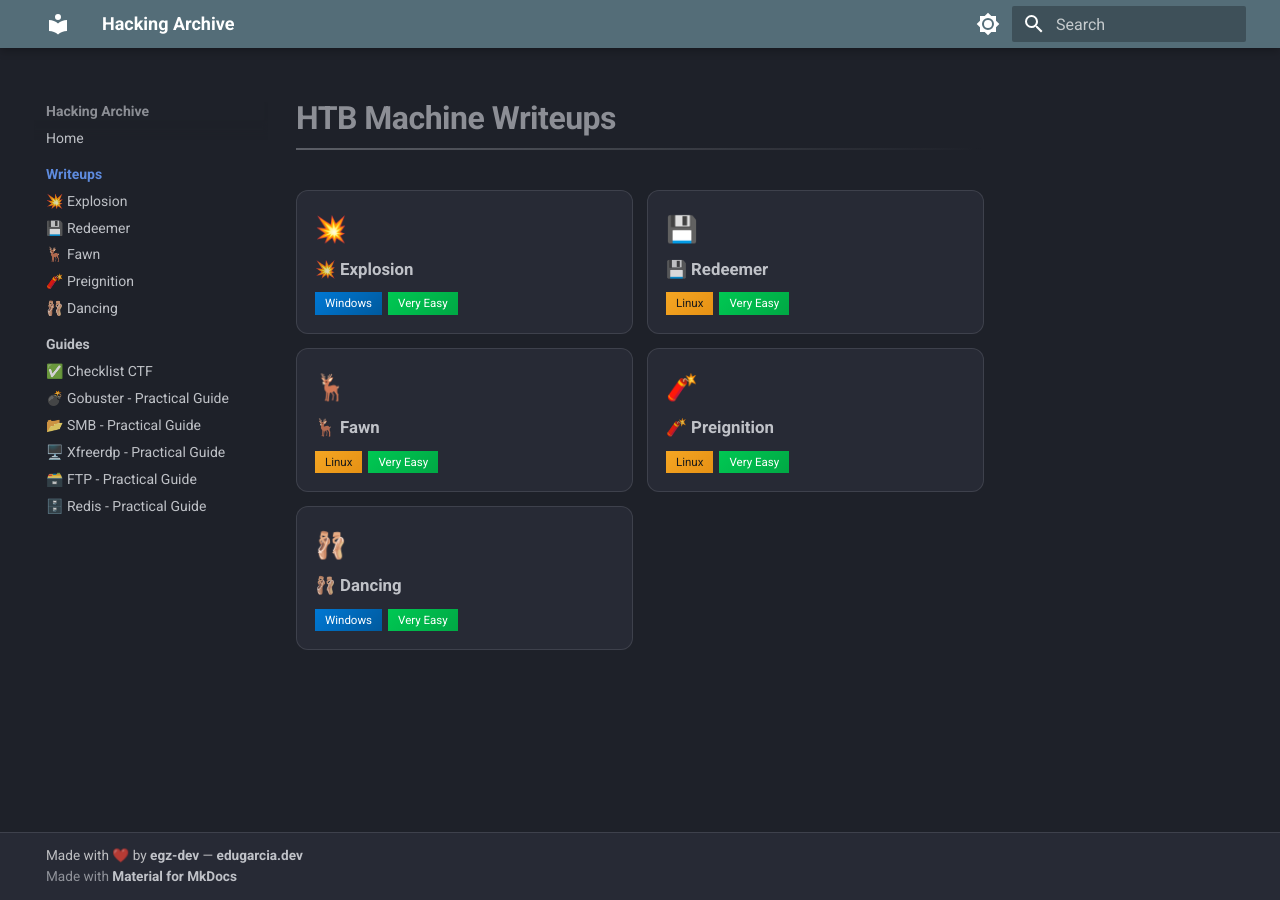
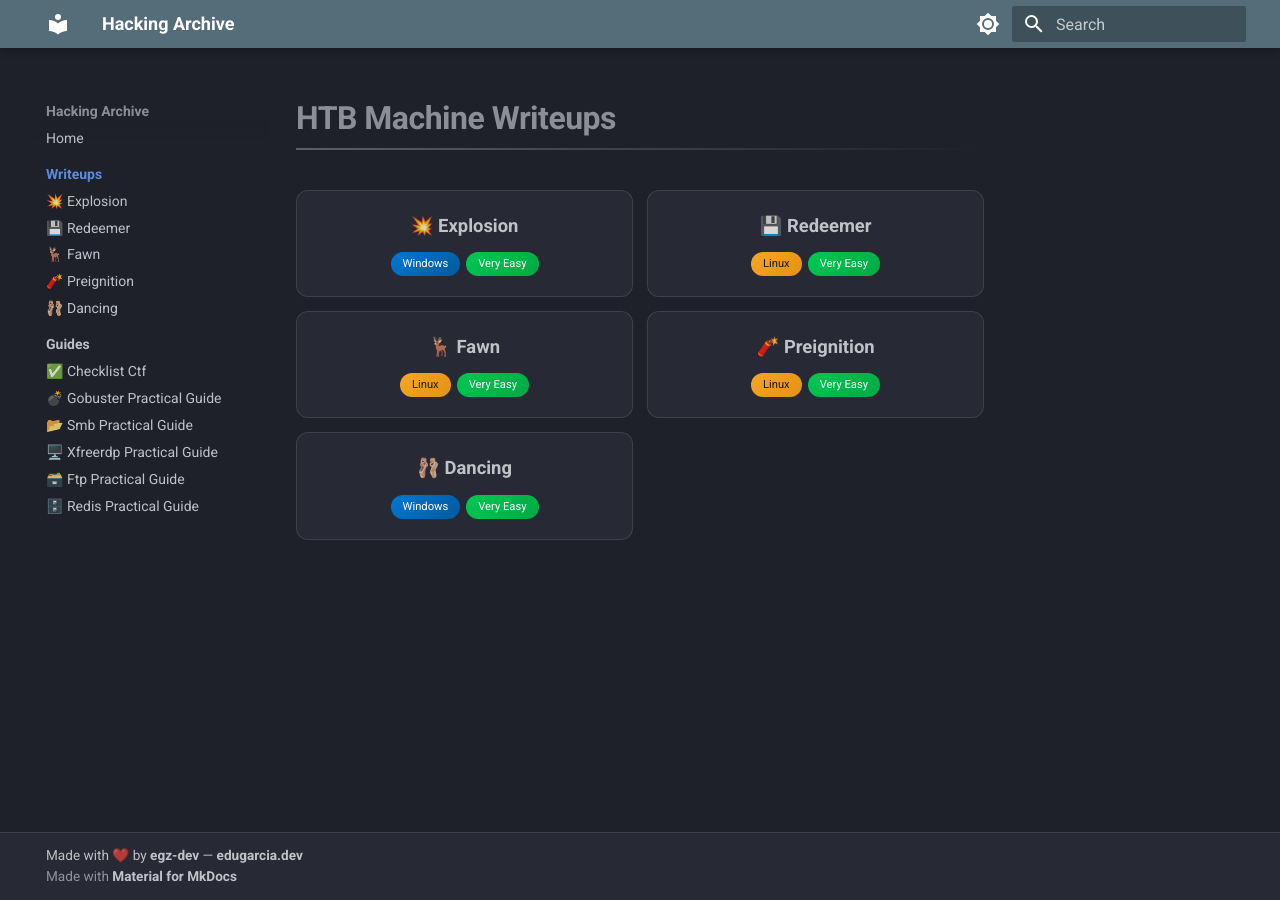
Before and after one commit to egz-dev/hacking-archive, an MkDocs documentation site: the page built from docs/writeups/index.md, in a window 1280 px wide. Built offline with MkDocs 1.6.1 and Material for MkDocs 9.7.7, drawn with Linux system fonts in a browser that asks for light colours.

Commit message:
Single-title index cards + more rounded badges (24px)

```diff
--- a/docs/stylesheets/extra.css
+++ b/docs/stylesheets/extra.css
@@ -343,7 +343,9 @@
 .machine-card {
   display: flex;
   flex-direction: column;
-  padding: 18px;
+  align-items: center;
+  text-align: center;
+  padding: 20px 18px;
   border-radius: 12px;
   border: 1px solid var(--md-default-fg-color--lightest);
   background: var(--md-code-bg-color);
@@ -357,14 +359,9 @@
   border-color: var(--md-accent-fg-color);
 }
 
-.machine-card .card-icon {
-  font-size: 1.6em;
-  margin-bottom: 6px;
-}
-
 .machine-card .card-title {
   font-weight: 700;
-  font-size: 1.05em;
+  font-size: 1.15em;
   color: var(--md-typeset-color);
 }
 
@@ -372,12 +369,14 @@
   display: flex;
   gap: 6px;
   flex-wrap: wrap;
-  margin-top: 10px;
+  margin-top: 12px;
+  justify-content: center;
 }
 
 .machine-card .card-meta .prop-badge {
-  font-size: 0.72em;
-  padding: 2px 10px;
+  font-size: 0.7em;
+  padding: 3px 12px;
+  border-radius: 24px;
 }
 
 /* ========== SCREENSHOTS / IMAGES ========== */
--- a/docs/writeups/index.md
+++ b/docs/writeups/index.md
@@ -2,27 +2,22 @@
 
 <div class="machine-grid">
 <a class="machine-card" href="💥 Explosion.md">
-  <span class="card-icon">💥</span>
   <span class="card-title">💥 Explosion</span>
   <span class="card-meta"> <span class="prop-badge windows">Windows</span> <span class="prop-badge very-easy">Very Easy</span></span>
 </a>
 <a class="machine-card" href="💾 Redeemer.md">
-  <span class="card-icon">💾</span>
   <span class="card-title">💾 Redeemer</span>
   <span class="card-meta"> <span class="prop-badge linux">Linux</span> <span class="prop-badge very-easy">Very Easy</span></span>
 </a>
 <a class="machine-card" href="🦌 Fawn.md">
-  <span class="card-icon">🦌</span>
   <span class="card-title">🦌 Fawn</span>
   <span class="card-meta"> <span class="prop-badge linux">Linux</span> <span class="prop-badge very-easy">Very Easy</span></span>
 </a>
 <a class="machine-card" href="🧨 Preignition.md">
-  <span class="card-icon">🧨</span>
   <span class="card-title">🧨 Preignition</span>
   <span class="card-meta"> <span class="prop-badge linux">Linux</span> <span class="prop-badge very-easy">Very Easy</span></span>
 </a>
 <a class="machine-card" href="🩰 Dancing.md">
-  <span class="card-icon">🩰</span>
   <span class="card-title">🩰 Dancing</span>
   <span class="card-meta"> <span class="prop-badge windows">Windows</span> <span class="prop-badge very-easy">Very Easy</span></span>
 </a>
--- a/mkdocs.yml
+++ b/mkdocs.yml
@@ -63,10 +63,10 @@
       - 🩰 Dancing: writeups/🩰 Dancing.md
   - Guides:
       - guides/index.md
-      - ✅ Checklist CTF: guides/✅ Checklist CTF.md
-      - 💣 Gobuster - Practical Guide: guides/💣 Gobuster - Practical Guide.md
-      - 📂 SMB - Practical Guide: guides/📂 SMB - Practical Guide.md
-      - 🖥️ Xfreerdp - Practical Guide: guides/🖥️ xfreerdp - Practical Guide.md
-      - 🗃️ FTP - Practical Guide: guides/🗃️ FTP - Practical Guide.md
-      - 🗄️ Redis - Practical Guide: guides/🗄️ Redis - Practical Guide.md
+      - ✅ Checklist Ctf: guides/✅ Checklist CTF.md
+      - 💣 Gobuster   Practical Guide: guides/💣 Gobuster - Practical Guide.md
+      - 📂 Smb   Practical Guide: guides/📂 SMB - Practical Guide.md
+      - 🖥️ Xfreerdp   Practical Guide: guides/🖥️ xfreerdp - Practical Guide.md
+      - 🗃️ Ftp   Practical Guide: guides/🗃️ FTP - Practical Guide.md
+      - 🗄️ Redis   Practical Guide: guides/🗄️ Redis - Practical Guide.md
 # --nav-auto-end--
```
Also changed, not shown: docs/guides/index.md (+3 -9 lines), sync_writeups.py (+6 -2 lines).
